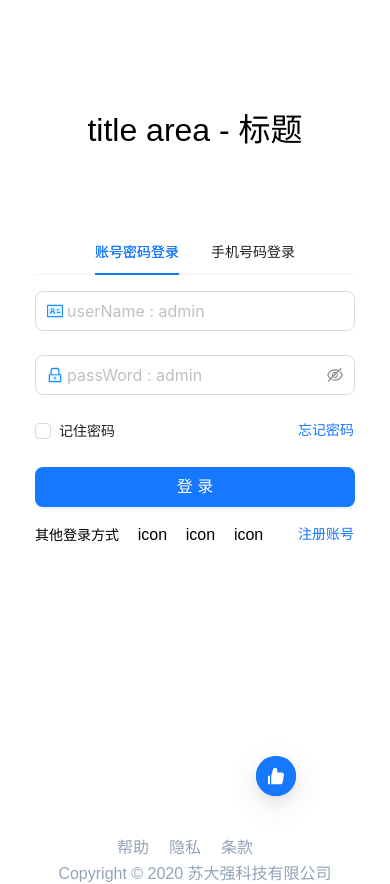
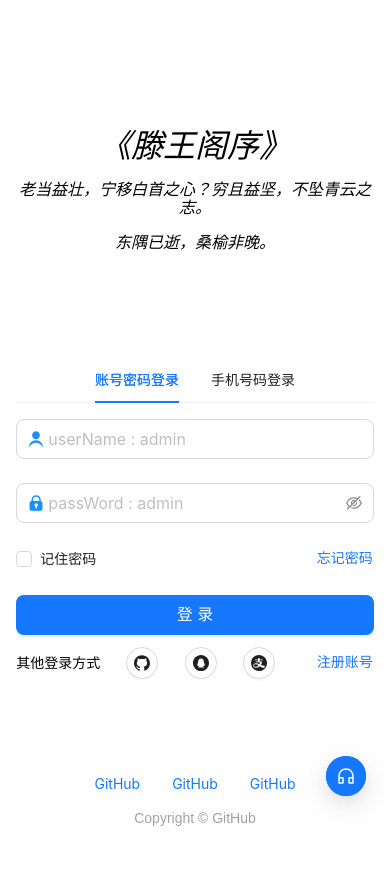
Before and after one commit to fortylee/admin-vue3, a Vue app: page / in a window 390 px wide. After the commit the page ends 844 px from the top, so only its background shows below. Built offline with nearby package versions, Linux system fonts and the light colour scheme.

Commit message:
Update responsive layout

```diff
--- /dev/null
+++ b/public/iconfont/iconfont.css
@@ -0,0 +1,7 @@
+.icon {
+  width: 1em;
+  height: 1em;
+  vertical-align: -0.15em;
+  fill: currentColor;
+  overflow: hidden;
+}
--- a/src/App.vue
+++ b/src/App.vue
@@ -4,7 +4,7 @@ import Login from './components/login.vue'
 </script>
 
 <template>
-  <Login />
+  <Login/>
 </template>
 
 <style scoped>
--- a/src/components/login.vue
+++ b/src/components/login.vue
@@ -1,7 +1,8 @@
 <script setup lang = "ts">
 
-import { IdcardTwoTone, LockTwoTone, EyeTwoTone, EyeInvisibleOutlined, PhoneTwoTone, MailTwoTone, LikeFilled } from '@ant-design/icons-vue';
-
+import {  EyeTwoTone, EyeInvisibleOutlined,
+  CustomerServiceOutlined,GithubFilled,QqCircleFilled,AlipayCircleFilled } from '@ant-design/icons-vue';
+import { h } from 'vue';
 import { ref } from 'vue'
 const activeKey = ref('1')
 const userName = ref('')
@@ -18,13 +19,19 @@ const size = ref('large')
 
 <template>
   <div class="flex justify-center h-screen w-full">
-    <div class="flex flex-col  ">
+    <div class="container">
+      <!--title area-->
+      <div class="header">
+        <h1>《滕王阁序》</h1>
+        <p>
+          老当益壮，宁移白首之心？穷且益坚，不坠青云之志。
+        </p>
+        <p>
+          东隅已逝，桑榆非晚。
+        </p>
+      </div>
       <!--main area-->
-      <div class="main w-80 py-28">
-        <!--title area-->
-        <div class="text-center mb-20">
-          <h1>title area - 标题</h1>
-        </div>
+      <div class="main">
         <div>
           <a-tabs v-model:activeKey="activeKey" centered @tab-click="tabClick" @change="changHandle">
             <!--login method 1-->
@@ -33,13 +40,17 @@ const size = ref('large')
                 <!--userName-->
                 <a-input v-model:value="userName" placeholder="userName : admin" :size="size">
                   <template #prefix>
-                    <IdcardTwoTone />
+                    <svg class="icon" aria-hidden="true">
+                      <use xlink:href="#icon-icon-user"/>
+                    </svg>
                   </template>
                 </a-input>
                 <!--passWord-->
                 <a-input-password v-model:value="passWord" placeholder="passWord : admin" :size="size">
                   <template #prefix>
-                    <LockTwoTone />
+                    <svg class="icon" aria-hidden="true">
+                      <use xlink:href="#icon-Password"/>
+                    </svg>
                   </template>
                   <template #iconRender="show">
                     <EyeTwoTone v-if="show" />
@@ -54,14 +65,18 @@ const size = ref('large')
                 <!--phoneNumber-->
                 <a-input v-model:value="userName" placeholder="phoneNumber" :size="size">
                   <template #prefix>
-                    <PhoneTwoTone />
+                    <svg class="icon" aria-hidden="true">
+                      <use xlink:href="#icon-phone_iphone" />
+                    </svg>
                   </template>
                 </a-input>
                 <!--verify-->
                 <div class="flex justify-between">
                   <a-input v-model:value="userName" placeholder="verify" :size="size" class="w-8/12	 mr-1 ">
                     <template #prefix>
-                      <MailTwoTone />
+                      <svg class="icon" aria-hidden="true">
+                        <use xlink:href="#icon-yanzhengma-"/>
+                      </svg>
                     </template>
                   </a-input>
                   <a-button class="w-4/12" :size="size">
@@ -87,34 +102,60 @@ const size = ref('large')
         </div>
         <div class="flex justify-between mt-3 items-center">
           <span class="text-sm flex">其他登录方式</span>
-          <a>icon</a>
-          <a>icon</a>
-          <a>icon</a>
+          <a-space warp>
+            <a-button shape="circle" :icon="h(GithubFilled)" />
+          </a-space>
+          <a-space warp>
+            <a-button shape="circle" :icon="h(QqCircleFilled)" />
+          </a-space>
+          <a-space warp>
+            <a-button shape="circle" :icon="h(AlipayCircleFilled)" />
+          </a-space>
           <a-button type="link" href="#" class="text-sm pr-0">
             注册账号
           </a-button>
         </div>
       </div>
       <!--foot area-->
-      <div class="footer mt-44 flex flex-col ">
-        <div class="mb-2 flex justify-center text-slate-400	">
-          <span class="mr-5">帮助</span>
-          <span class="mr-5">隐私</span>
-          <span class="mr-5">条款</span>
+      <div class="footer">
+        <div class="flex justify-center mb-2">
+          <a-button type="link" href="#">
+            GitHub
+          </a-button>
+          <a-button type="link" href="#">
+            GitHub
+          </a-button>
+          <a-button type="link" href="#">
+            GitHub
+          </a-button>
         </div>
-        <div class=" flex justify-center text-slate-400	">
-          Copyright © 2020 苏大强科技有限公司
+        <div class="text-center">
+          Copyright © GitHub
         </div>
       </div>
     </div>
-    <a-float-button type="primary" :style="{ right: '94px'}">
+    <!--FloatButton-->
+    <a-float-button-group trigger="hover" type="primary">
       <template #icon>
-        <LikeFilled />
+        <CustomerServiceOutlined />
       </template>
-    </a-float-button>
+      <a-float-button href="https://github.com/fortylee/admin-vue3" target="_blank">
+        <template #icon>
+          <GithubFilled />
+        </template>
+      </a-float-button>
+    </a-float-button-group>
   </div>
 </template>
 
-<style scoped lang="postcss">
-
+<style scoped lang = "postcss">
+.container {
+  @apply flex flex-col justify-between w-11/12 sm:w-96 md:w-96 lg:w-96 xl:w-96 2xl:w-96;
+}
+.header {
+  @apply text-center mt-32 italic;
+}
+.footer {
+  @apply flex flex-col mb-4 text-neutral-400 text-sm;
+}
 </style>
--- a/src/main.ts
+++ b/src/main.ts
@@ -4,6 +4,10 @@ import App from './App.vue';
 import 'ant-design-vue/dist/reset.css';
 import './style.css';
 
+// iconfont
+import '../public/iconfont/iconfont.css'
+import '../public/iconfont/iconfont.js'
+
 const app = createApp(App)
 
 // using the ant-design-vue plugin
--- a/src/style.css
+++ b/src/style.css
@@ -2,3 +2,8 @@
 /* @tailwind base; */
 @tailwind components;
 @tailwind utilities;
+
+/* Set the global color of font icons */
+use {
+   color: #1890ff;
+}
```
Also changed, not shown: .eslintrc.cjs, public/iconfont/iconfont.js (added).
